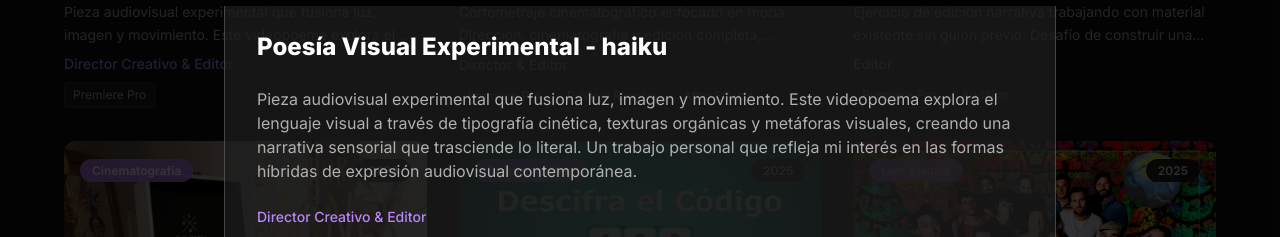
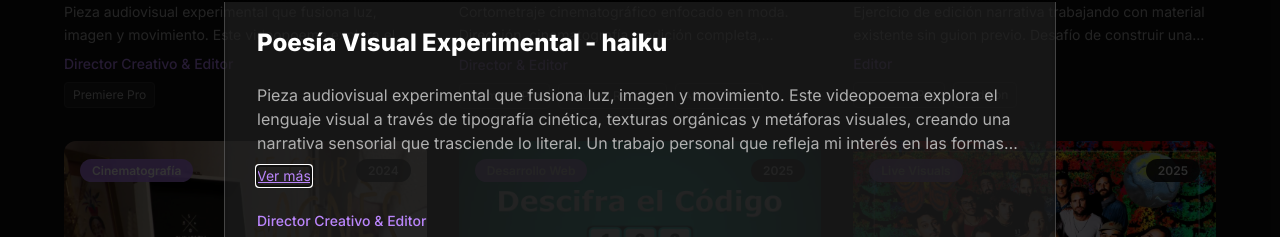
Before and after one commit to NahuelGranollers/Portfolio, a React (Vite) app: page / in a window 1280 px wide. Both pictures are taken after a click on the element 245 px from the left and 1261 px from the top of the page. Shown: the part 1335-1572 px from the top of the page. Built offline with nearby package versions, Linux system fonts and the light colour scheme; grey boxes are pictures that could not be loaded.

Commit message:
Update FullscreenPlayer.tsx

```diff
--- a/components/FullscreenPlayer.tsx
+++ b/components/FullscreenPlayer.tsx
@@ -1,4 +1,4 @@
-import React, { useEffect, useRef } from 'react';
+import React, { useEffect, useRef, useState } from 'react';
 import type { Video } from '../types';
 
 interface FullscreenPlayerProps {
@@ -14,15 +14,15 @@ const CloseIcon: React.FC<{ className?: string }> = ({ className }) => (
 
 const FullscreenPlayer: React.FC<FullscreenPlayerProps> = ({ video, onClose }) => {
   const containerRef = useRef<HTMLDivElement>(null);
-  const videoRef = useRef<HTMLVideoElement>(null);
   const previouslyFocused = useRef<HTMLElement | null>(null);
+  const [showFullDescription, setShowFullDescription] = useState(false);
 
   useEffect(() => {
     previouslyFocused.current = document.activeElement as HTMLElement | null;
 
     const handleKeyDown = (event: KeyboardEvent) => {
       if (event.key === 'Escape') {
-        handleClose();
+        onClose();
       }
       // Trap focus with Tab
       if (event.key === 'Tab') {
@@ -49,7 +49,7 @@ const FullscreenPlayer: React.FC<FullscreenPlayerProps> = ({ video, onClose }) =
 
     const handleClickOutside = (event: MouseEvent) => {
       if (containerRef.current && !containerRef.current.contains(event.target as Node)) {
-        handleClose();
+        onClose();
       }
     };
 
@@ -70,17 +70,7 @@ const FullscreenPlayer: React.FC<FullscreenPlayerProps> = ({ video, onClose }) =
       // Restore focus
       previouslyFocused.current?.focus();
     };
-    // eslint-disable-next-line react-hooks/exhaustive-deps
-  }, []);
-
-  const handleClose = () => {
-    // PAUSA y resetea el video siempre que se cierre
-    if (videoRef.current) {
-      videoRef.current.pause();
-      videoRef.current.currentTime = 0;
-    }
-    onClose();
-  };
+  }, [onClose]);
 
   const videoType = `video/${video.videoUrl.split('.').pop()}`;
 
@@ -94,7 +84,6 @@ const FullscreenPlayer: React.FC<FullscreenPlayerProps> = ({ video, onClose }) =
         {/* Video arriba, sin glass para la mejor experiencia */}
         <div className="aspect-video rounded-t-2xl overflow-hidden bg-black">
           <video
-            ref={videoRef}
             key={video.id}
             controls
             autoPlay
@@ -108,9 +97,27 @@ const FullscreenPlayer: React.FC<FullscreenPlayerProps> = ({ video, onClose }) =
         <div className="bg-brand-surface/70 backdrop-blur-2x1 border border-white/20 rounded-b-2xl p-6 md:p-8 flex flex-col gap-4 shadow-inner -mt-2">
           <h2 className="text-2xl font-extrabold mb-2 text-white">{video.title}</h2>
           {video.description && (
-            <p className="text-brand-text-secondary text-base mb-2 whitespace-pre-line">
-              {video.description}
-            </p>
+            <div className="mb-2">
+              <p
+                className={
+                  "text-brand-text-secondary text-base whitespace-pre-line mb-2 transition-all duration-300 " +
+                  (showFullDescription ? "" : "line-clamp-3")
+                }
+                style={
+                  !showFullDescription
+                    ? { overflow: 'hidden', display: '-webkit-box', WebkitLineClamp: 3, WebkitBoxOrient: 'vertical' }
+                    : {}
+                }
+              >
+                {video.description}
+              </p>
+              <button
+                className="text-brand-primary underline cursor-pointer text-sm"
+                onClick={() => setShowFullDescription((v) => !v)}
+              >
+                {showFullDescription ? "Ver menos" : "Ver más"}
+              </button>
+            </div>
           )}
           {video.role && (
             <p className="text-brand-primary text-sm font-medium mb-1">
@@ -129,7 +136,7 @@ const FullscreenPlayer: React.FC<FullscreenPlayerProps> = ({ video, onClose }) =
         </div>
         {/* Botón cerrar */}
         <button
-          onClick={handleClose}
+          onClick={onClose}
           className="absolute -top-4 -right-4 md:-top-5 md:-right-5 h-10 w-10 md:h-12 md:w-12 bg-white rounded-full flex items-center justify-center text-black hover:bg-brand-primary hover:text-white transition-all duration-200 shadow-lg"
           aria-label="Close video player"
         >
```
